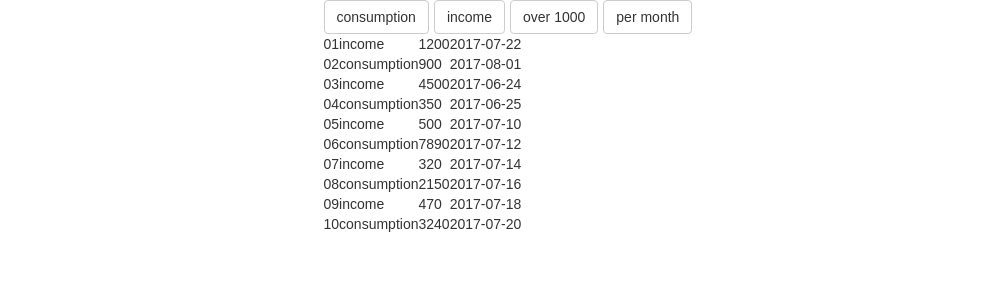
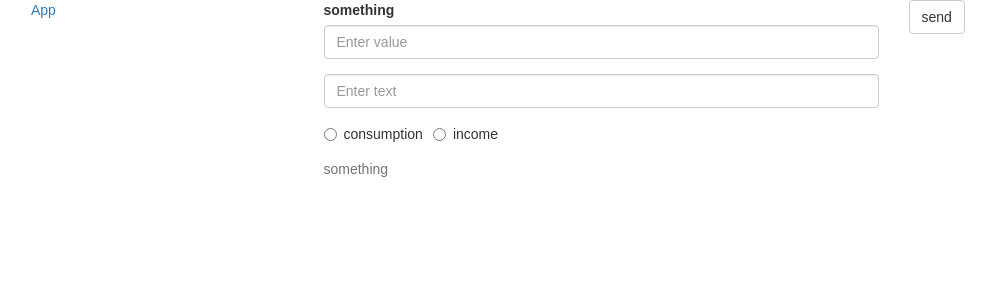
Before and after one commit to askesis/KitLab, a React (Create React App) app: page /form_add in a window 1280 px wide. Shown: the top 300 px of the page, without its empty margins (39-1035 px from the left). Built offline with nearby package versions, Linux system fonts and the light colour scheme.

Commit message:
add two router and add form

```diff
--- a/src/App.js
+++ b/src/App.jsx
@@ -6,9 +6,13 @@ import {initialData} from './database.js';
 
 import TransactionFilters from "./TransactionFilters";
 import TransactionTables from "./TransactionTables";
+import FormAdd from './FormAdd.jsx';
 
-// using ES6 modules
-import { Router, Route, Switch } from 'react-router'
+import {
+  BrowserRouter ,
+  Route,
+  Link
+} from 'react-router-dom';
 
 class App extends Component {
 	constructor(props) { //это вот состояния
@@ -25,8 +29,6 @@ class App extends Component {
     )
   }
 
-
-  //  this.state.selectedFilters[filter] ? this.setState({ selectedFilters:{...this.state.selectedFilters, [filter]:false} }) : this.setState({ selectedFilters:{...this.state.selectedFilters, [filter]:true} })
 
   filterTransactions(data, filters){
     let filteredData = data;
@@ -62,13 +64,16 @@ class App extends Component {
 
 	render(){
         // using CommonJS modules
-    var Router = require('react-router').Router
-    var Route = require('react-router').Route
-    var Switch = require('react-router').Switch
+    // var Router = require('react-router').Router
+    // var Route = require('react-router').Route
+    // var Switch = require('react-router').Switch
 		return(
+
         <Grid>
           <Row>
-					<Col md={3}></Col>
+            <Col md={3}>
+                <Link to='/form_add'>add </Link>
+            </Col>
             <Col md={6}>
 
               <TransactionFilters
@@ -87,6 +92,7 @@ class App extends Component {
 
 		);
   }
+
 }
 
 export default App;
--- /dev/null
+++ b/src/FormAdd.jsx
@@ -0,0 +1,90 @@
+import React, { Component } from 'react';
+import {Grid, Row, Button, Col, FormControl, ControlLabel, HelpBlock, FormGroup, Radio} from 'react-bootstrap';
+import { BrowserRouter, Route, Link } from 'react-router-dom';
+
+class FormAdd extends Component {
+  constructor(props) { //это вот состояния
+	  super(props);
+
+		this.state = {
+			value: '',
+		};
+  }
+
+  getValidationState() {
+    const length = this.state.value.length;
+    if (length > 10) return 'success';
+    else if (length > 5) return 'warning';
+    else if (length > 0) return 'error';
+  }
+
+  handleChange(e) {
+      this.setState({
+        value: e.target.value
+      });
+  }
+
+  render(){
+
+    return(
+      <Grid>
+        <Row>
+          <Col md={3}>
+            <Link to='/'>App </Link>
+          </Col>
+
+          <Col md={6}>
+            <form>
+              <FormGroup
+                controlId="formBasicText"
+                validationState={this.getValidationState()}
+              >
+                <ControlLabel>something</ControlLabel>
+
+                <FormControl
+                  type="text"
+                  value={this.state.value}
+                  placeholder="Enter value"
+                  onChange={this.handleChange.bind(this)}
+                />
+                <FormControl.Feedback />
+                </FormGroup>
+                <FormGroup>
+                <p></p>
+                <FormControl
+                  type="text"
+
+                  placeholder="Enter text"
+
+                />
+                </FormGroup>
+
+                <FormGroup>
+                <p></p>
+                <Radio name="radioGroup" inline>
+                  consumption
+                </Radio>
+
+                <Radio name="radioGroup" inline>
+                  income
+                </Radio>
+                </FormGroup>
+
+                <HelpBlock>something</HelpBlock>
+
+            </form>
+          </Col>
+
+          <Col md={3}>
+            <Button>
+              send
+            </Button>
+          </Col>
+
+        </Row>
+      </Grid>
+    )
+
+  }
+}
+export default FormAdd;
--- a/src/index.js
+++ b/src/index.js
@@ -2,16 +2,20 @@ import 'bootstrap/dist/css/bootstrap.css';
 import React from 'react';
 import ReactDOM from 'react-dom';
 import './index.css';
-import App from './App';
 import registerServiceWorker from './registerServiceWorker';
 
+import { BrowserRouter, Route } from 'react-router-dom'
 
-//import 'bootstrap/dist/css/bootstrap-theme.css';
-// Put any other imports below so that CSS from your
-// components takes precedence over default styles.
+import FormAdd from './FormAdd.jsx';
+import App from './App.jsx';
 
 ReactDOM.render(
-	<App />,
+  <BrowserRouter basename="/" >
+    <div>
+     <Route exact path="/" component={App}/>
+     <Route path="/form_add" component={FormAdd}/>
+    </div>
+  </BrowserRouter>,
 	document.getElementById('root')
 );
 
```
Lines whose indentation alone changed are shown as unchanged.
